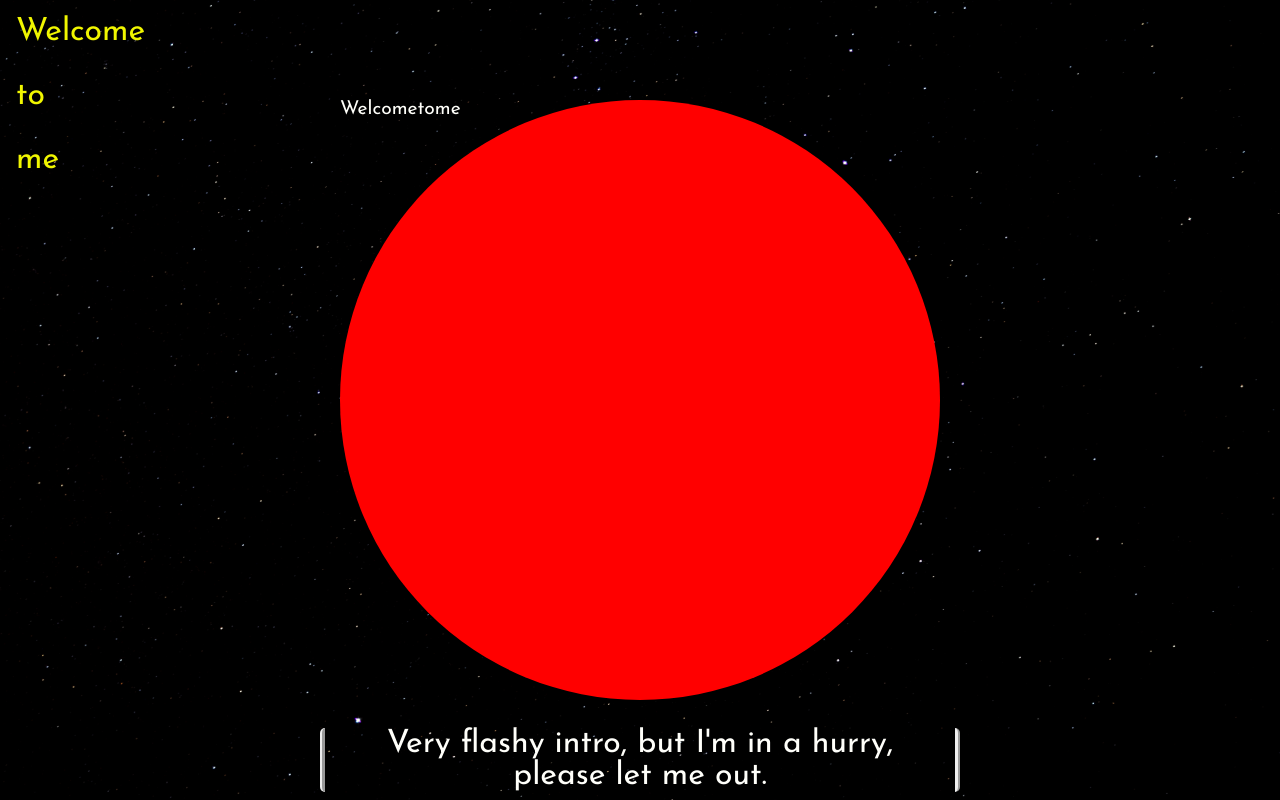
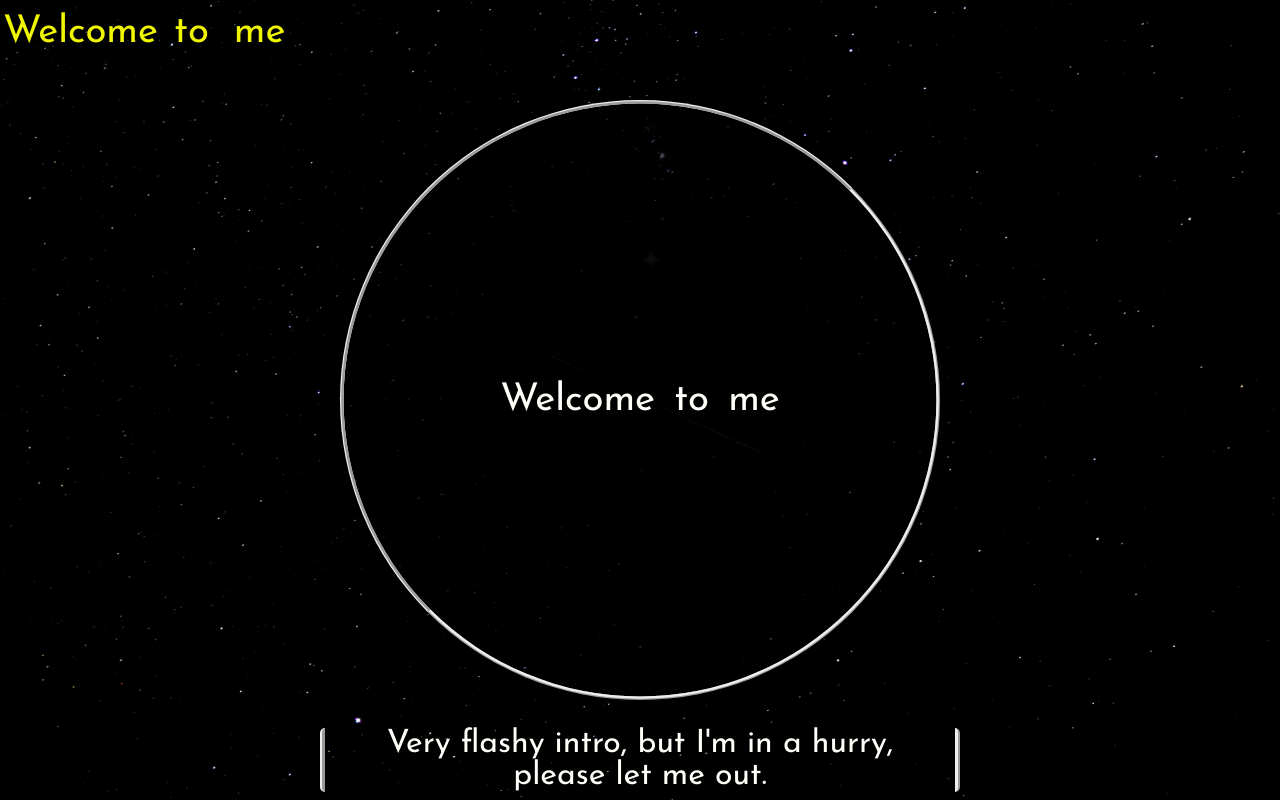
Before and after one commit to birkheadc/colby, a React app: page / in a window 1280 px wide. Built offline with nearby package versions, Linux system fonts and the light colour scheme.

Commit message:
Work on welcome game: format goals, add resetOnResize functionality to stars

```diff
--- a/src/components/nav/navWheel/NavWheel.css
+++ b/src/components/nav/navWheel/NavWheel.css
@@ -7,7 +7,7 @@ div.nav-wheel {
   grid-template: 1fr / 1fr;
   place-items: center;
 
-  background-color: rgba(0, 0, 0, 0.8);
+  background: radial-gradient(var(--clr-bg-a), rgba(0, 0, 0, 0.5));
 }
 
 div.nav-wheel>* {
--- a/src/components/welcomeGame/welcomeGameGoal/WelcomeGameGoal.css
+++ b/src/components/welcomeGame/welcomeGameGoal/WelcomeGameGoal.css
@@ -1,11 +1,4 @@
 div.welcome-game-goal {
-  background-color: red;
-  border-radius: 50%;
-  width: 500px;
-  height: 500px;
-  transform: translate(-50%, -50%) scale(var(--nav-scale));
-
-  position: absolute;
-  top: 50%;
-  left: 50%;
+  font-size: 2rem;
+  user-select: none;
 }
--- a/src/components/welcomeGame/welcomeGameGoal/WelcomeGameGoal.tsx
+++ b/src/components/welcomeGame/welcomeGameGoal/WelcomeGameGoal.tsx
@@ -3,16 +3,13 @@ import { IWord } from '../welcomeGameLevelManager/WelcomeGameLevelManager';
 import './WelcomeGameGoal.css'
 
 interface IWelcomeGameGoalProps {
-  words: IWord[]
+  word: IWord
 }
 
 function WelcomeGameGoal(props: IWelcomeGameGoalProps): JSX.Element {
   return (
-    <div className='welcome-game-goal'>
-      {props.words.map(
-        word =>
-        <span id={'welcome-game-goal_' + word.index} key={word.index}>{word.word}</span>
-      )}
+    <div className='welcome-game-goal' id={'welcome-game-goal_' + props.word.index}>
+      {props.word.word}
     </div>
   );
 }
--- a/src/components/welcomeGame/welcomeGameLevelManager/WelcomeGameLevelManager.css
+++ b/src/components/welcomeGame/welcomeGameLevelManager/WelcomeGameLevelManager.css
@@ -0,0 +1,24 @@
+div.welcome-game-goals-wrapper {
+  background: radial-gradient(var(--clr-bg-a), rgba(0, 0, 0, 0.5));
+
+  position: absolute;
+  top: 50%;
+  left: 50%;
+
+  border-radius: 50%;
+  width: 500px;
+  height: 500px;
+
+  transform: translate(-50%, -50%) scale(var(--nav-scale));
+
+  display: flex;
+  flex-direction: row;
+  align-items: center;
+  justify-content: center;
+  gap: 1em;
+
+  z-index: -1;
+
+  border-style: ridge;
+  border-width: 3px;
+}
--- a/src/components/welcomeGame/welcomeGameLevelManager/WelcomeGameLevelManager.tsx
+++ b/src/components/welcomeGame/welcomeGameLevelManager/WelcomeGameLevelManager.tsx
@@ -9,7 +9,7 @@ interface IWelcomeGameLevelManagerProps {
 
 export interface IWord {
   index: number,
-  word: string
+  word: string,
 }
 
 function WelcomeGameLevelManager(props: IWelcomeGameLevelManagerProps): JSX.Element {
@@ -32,9 +32,14 @@ function WelcomeGameLevelManager(props: IWelcomeGameLevelManagerProps): JSX.Elem
     <>
       {words.map(
         word =>
-        <WelcomeGameStar index={word.index} word={word.word} />
+        <WelcomeGameStar key={'welcome-game-star_' + word.index} word={word} />
       )}
-      <WelcomeGameGoal words={words}/>
+      <div className='welcome-game-goals-wrapper'>
+      {words.map(
+        word =>
+        <WelcomeGameGoal key={'welcome-game-goal_' + word.index} word={word} />
+      )}
+      </div>
     </>
   );
 }
--- a/src/components/welcomeGame/welcomeGameStar/WelcomeGameStar.css
+++ b/src/components/welcomeGame/welcomeGameStar/WelcomeGameStar.css
@@ -1,4 +1,10 @@
 div.welcome-game-star-wrapper {
+  width: fit-content;
+  display: inline-block;
+  transform: scale(var(--nav-scale));
+}
+
+div.welcome-game-star {
   width: fit-content;
   display: flex;
   justify-content: center;
@@ -11,6 +17,6 @@ div.welcome-game-star-wrapper {
   font-size: 2rem;
 }
 
-div.welcome-game-star-wrapper:hover {
+div.welcome-game-star:hover {
   cursor: pointer;
 }
--- a/src/components/welcomeGame/welcomeGameStar/WelcomeGameStar.tsx
+++ b/src/components/welcomeGame/welcomeGameStar/WelcomeGameStar.tsx
@@ -1,15 +1,26 @@
 import * as React from 'react';
 import './WelcomeGameStar.css';
-import Draggable from 'react-draggable';
+import Draggable, { DraggableData, DraggableEvent } from 'react-draggable';
+import { IWord } from '../welcomeGameLevelManager/WelcomeGameLevelManager';
 
 interface IWelcomeGameStarProps {
-  index: number,
-  word: string
+  word: IWord
 }
 
 function WelcomeGameStar(props: IWelcomeGameStarProps): JSX.Element {
 
+  const initialPosition: {x: number, y: number} = getInitialPosition();
+
+  function getInitialPosition(): {x: number, y: number} {
+    // TODO: make this randomly select a good initial position
+    return {
+      x: 0,
+      y: 0
+    }
+  }
+
   const [dragging, setDragging] = React.useState(false);
+  const [position, setPosition] = React.useState(initialPosition);
 
   const styles = {
     dragging: {
@@ -20,12 +31,22 @@ function WelcomeGameStar(props: IWelcomeGameStarProps): JSX.Element {
     }
   }
 
+  React.useEffect(() => {
+    window.addEventListener('resize', () => setPosition(initialPosition));
+  }, []);
+
+  const dragHandler = (e: DraggableEvent, data: DraggableData): void => {
+    setPosition({x: data.x, y: data.y})
+  }
+
   return (
-    <Draggable onStart={() => setDragging(true)} onStop={() => setDragging(false)}>
-      <div className='welcome-game-star-wrapper' style={dragging ? styles.dragging : styles.notDragging}>
-        {props.word}
-      </div>
-    </Draggable>
+    <div className='welcome-game-star-wrapper'>
+      <Draggable position={position} onStart={() => setDragging(true)} onDrag={dragHandler} onStop={() => setDragging(false)} scale={parseFloat(document.documentElement.style.getPropertyValue('--nav-scale'))}>
+        <div className='welcome-game-star' id={'welcome-game-star_' + props.word.index} style={dragging ? styles.dragging : styles.notDragging}>
+          {props.word.word}
+        </div>
+      </Draggable>
+    </div>
   );
 }
 
--- a/src/hooks/useScrollDirection.tsx
+++ b/src/hooks/useScrollDirection.tsx
@@ -14,9 +14,9 @@ function useScrollDirection() {
       }
       lastScrollY = scrollY > 0 ? scrollY : 0;
     };
-    window.addEventListener("scroll", updateScrollDirection); // add event listener
+    window.addEventListener("scroll", updateScrollDirection);
     return () => {
-      window.removeEventListener("scroll", updateScrollDirection); // clean up
+      window.removeEventListener("scroll", updateScrollDirection);
     }
   }, [scrollDirection]);
 
```
